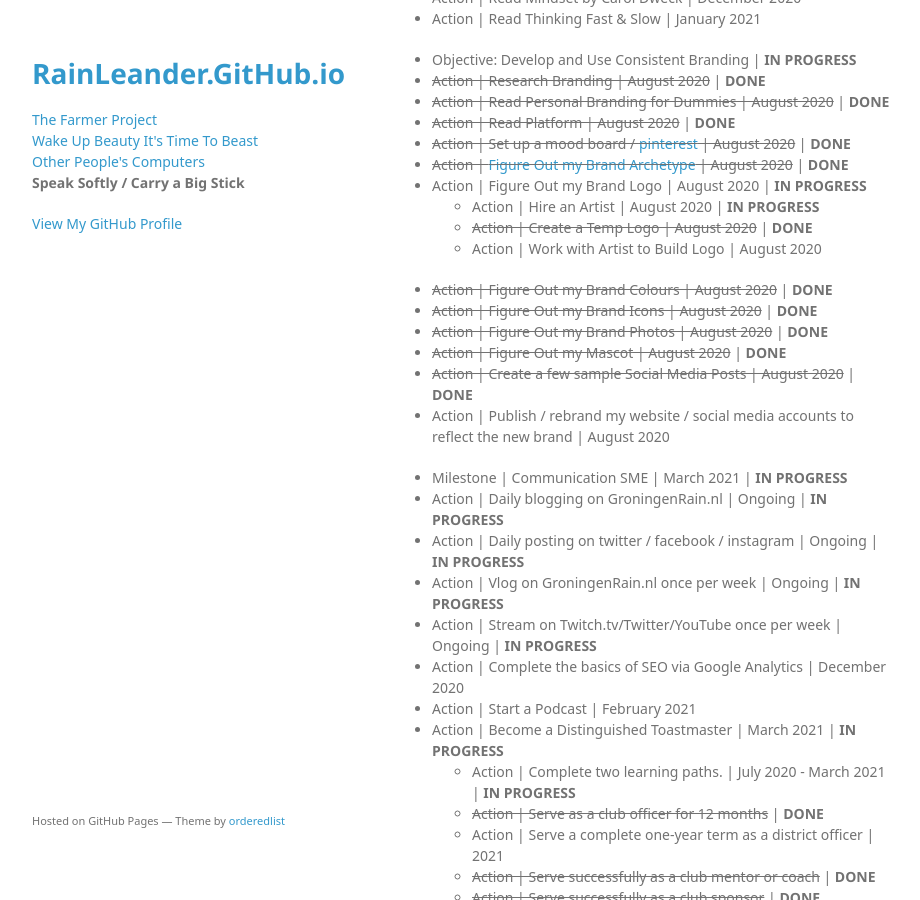
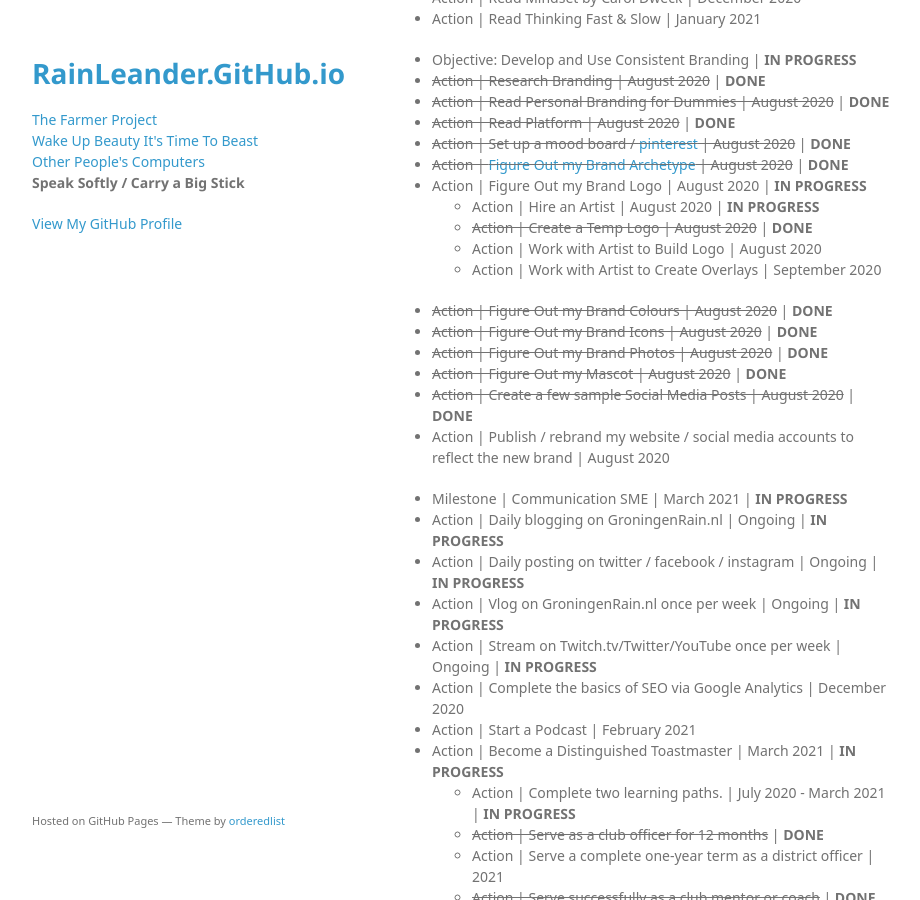
Before and after one commit to rainleander/rainleander.github.io, a Jekyll site: the page speak-softly.html, which Jekyll copies as it is, in a window 1280 px wide and 900 px high, scrolled down 465 px. Shown: the whole window, without its empty margins (178-1098 px from the left). Built offline with Jekyll 4.4.1, drawn with Linux system fonts in a browser that asks for light colours; some web fonts are replaced.

Commit message:
Update speak-softly.html

```diff
--- a/speak-softly.html
+++ b/speak-softly.html
@@ -48,7 +48,8 @@
           <li>Action | Figure Out my Brand Logo | August 2020 | <b>IN PROGRESS</b></li>
               <ul><li>Action | Hire an Artist | August 2020 | <b>IN PROGRESS</b></li>
               <li><del>Action | Create a Temp Logo | August 2020</del> | <b>DONE</b></li>
-              <li>Action | Work with Artist to Build Logo | August 2020</li></ul>
+              <li>Action | Work with Artist to Build Logo | August 2020</li>
+              <li>Action | Work with Artist to Create Overlays | September 2020</li></ul>
           <li><del>Action | Figure Out my Brand Colours | August 2020</del> | <b>DONE</b></li>
           <li><del>Action | Figure Out my Brand Icons | August 2020</del> | <b>DONE</b></li>
           <li><del>Action | Figure Out my Brand Photos | August 2020</del> | <b>DONE</b></li>
```
